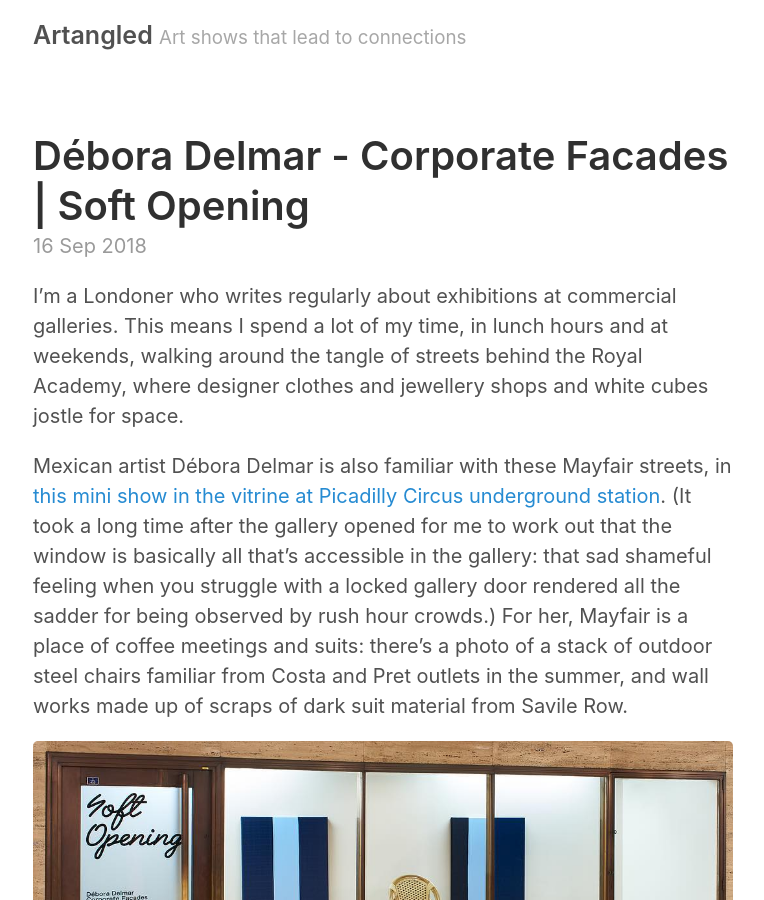
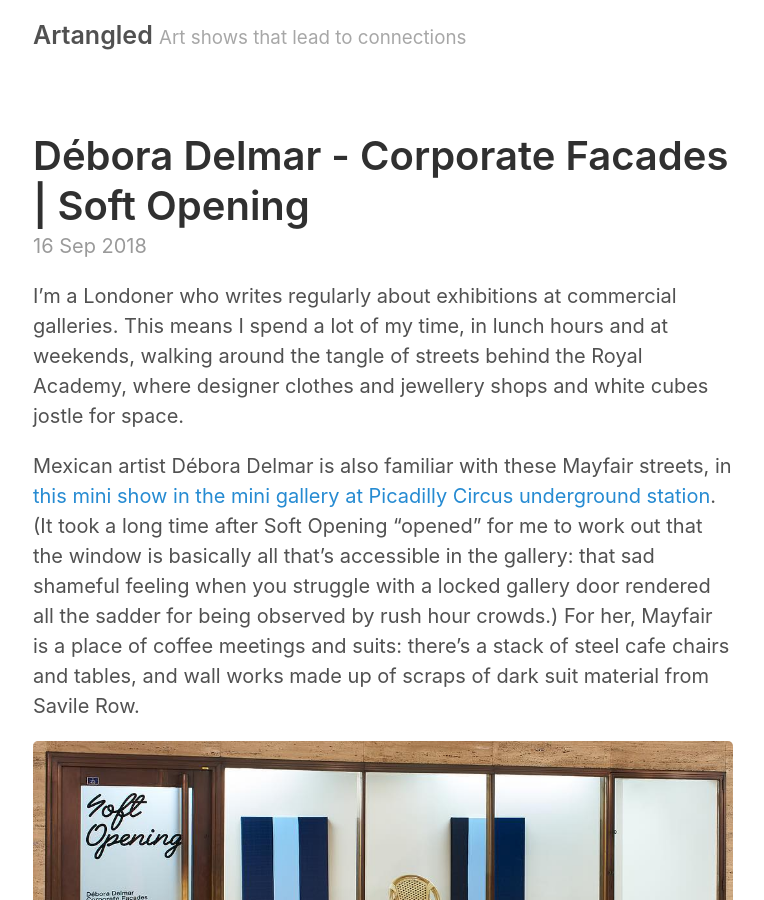
Before and after one commit to JMDKC/jmdkc.github.io, a Jekyll site: the page built from _posts/2018-09-16-delmar-soft.md, in a window 1280 px wide and 900 px high. Shown: the whole window, without its empty margins (257-1021 px from the left). Built offline with Jekyll 4.4.1, drawn with Linux system fonts in a browser that asks for light colours.

Commit message:
amended woodman, osodi, delmar posts

```diff
--- a/_posts/2018-09-16-delmar-soft.md
+++ b/_posts/2018-09-16-delmar-soft.md
@@ -5,7 +5,7 @@ title: Débora Delmar - Corporate Facades | Soft Opening
 
 I'm a Londoner who writes regularly about exhibitions at commercial galleries. This means I spend a lot of my time, in lunch hours and at weekends, walking around the tangle of streets behind the Royal Academy, where designer clothes and jewellery shops and white cubes jostle for space.
 
-Mexican artist Débora Delmar is also familiar with these Mayfair streets, in [this mini show in the vitrine at Picadilly Circus underground station](http://images.xhbtr.com/v2/pdfs/587/Corporate_Facades.pdf). (It took a long time after the gallery opened for me to work out that the window is basically all that's accessible in the gallery: that sad shameful feeling when you struggle with a locked gallery door rendered all the sadder for being observed by rush hour crowds.) For her, Mayfair is a place of coffee meetings and suits: there's a photo of a stack of outdoor steel chairs familiar from Costa and Pret outlets in the summer, and wall works made up of scraps of dark suit material from Savile Row.
+Mexican artist Débora Delmar is also familiar with these Mayfair streets, in [this mini show in the mini gallery at Picadilly Circus underground station](http://images.xhbtr.com/v2/pdfs/587/Corporate_Facades.pdf). (It took a long time after Soft Opening "opened" for me to work out that the window is basically all that's accessible in the gallery: that sad shameful feeling when you struggle with a locked gallery door rendered all the sadder for being observed by rush hour crowds.) For her, Mayfair is a place of coffee meetings and suits: there's a stack of steel cafe chairs and tables, and wall works made up of scraps of dark suit material from Savile Row.
 
 ![Installation view](/Assets/delmar-soft.jpg)
 
```
Also changed, not shown: _posts/2018-09-09-osodi-openeye.md (+1 -1 lines).
